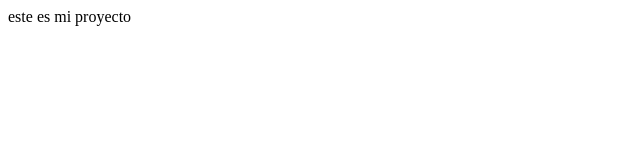
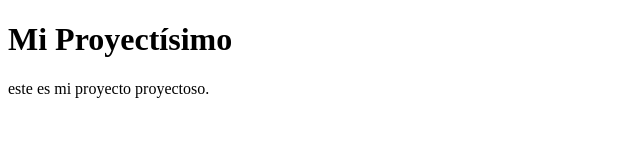
Before and after one commit to dpintor-00/portafolio_dp, a plain HTML site: page index.html in a window 1280 px wide. Shown: the whole page, without its empty margins (0-640 px from the left). Drawn offline with Linux system fonts and the light colour scheme.

Commit message:
Update index.html
cambio tipo

```diff
--- a/index.html
+++ b/index.html
@@ -7,6 +7,8 @@
     <title>Proyecto</title>
 </head>
 <body>
-    este es mi proyecto
+    <h1>Mi Proyectísimo</h1>
+
+    <p>este es mi proyecto proyectoso.</p>
 </body>
 </html>
```
